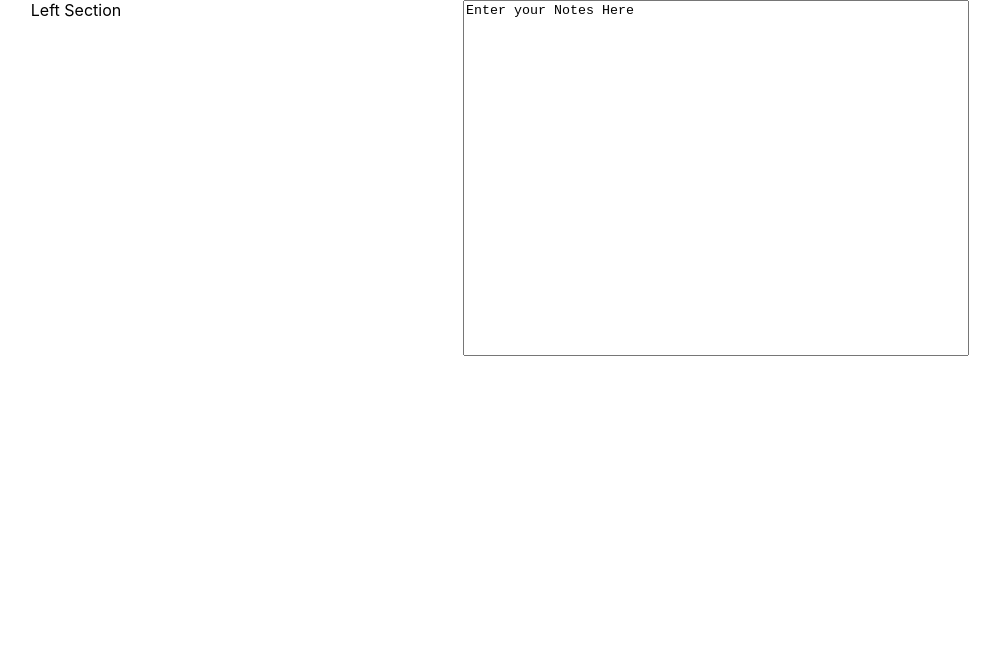
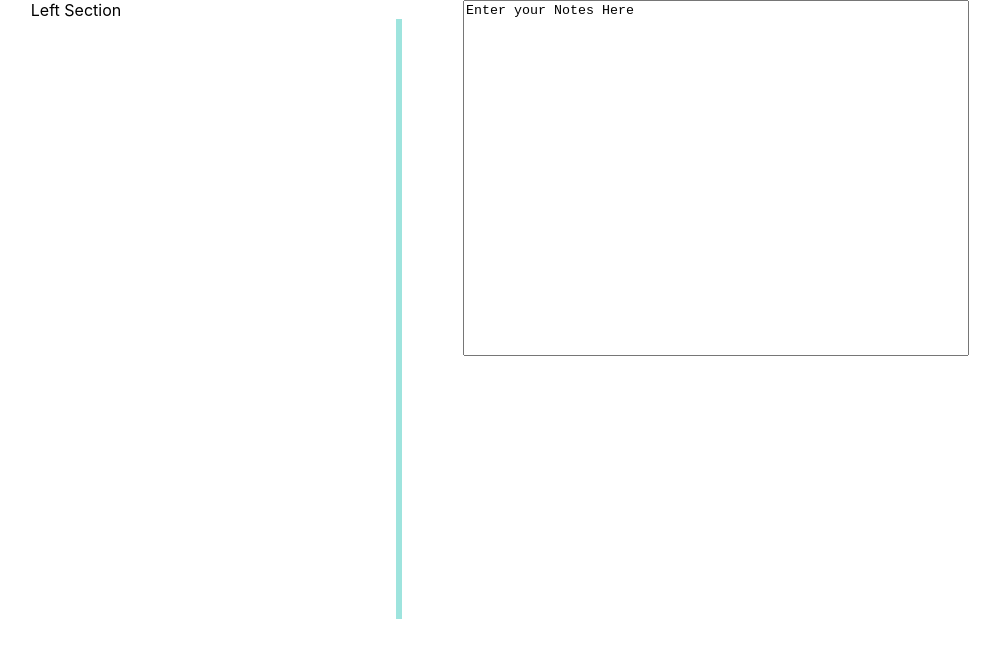
Before and after one commit to KartikHegde64bit/notefy, a React (Create React App) app: page / in a window 1280 px wide. Shown: the top 658 px of the page, without its empty margins (244-1244 px from the left). Built offline with nearby package versions, Linux system fonts and the light colour scheme.

Commit message:
partition added

```diff
--- a/src/App.css
+++ b/src/App.css
@@ -36,3 +36,18 @@
     transform: rotate(360deg);
   }
 }
+
+.verticalLine {
+    border-left: 6px solid rgb(158, 228, 222);
+    height: 600px;
+    margin-top: 1.5%;
+    margin-bottom: 1.5%;
+    position: absolute;
+    left: 50%;
+}
+
+.rightSectionBase {
+    width: "50%";
+    height: "100px";
+    float: "right";
+}
--- a/src/App.js
+++ b/src/App.js
@@ -6,10 +6,16 @@ function App() {
   return (
     <div className="App">
         <div style={{width: "100%"}}>
+            {/* Left section */}
             <div style={{width: "50%", height: "100px", float:"left"}}>
                 Left Section
             </div>
-            <div style={{width: "50%", height: "100px", float: "right"}}>
+
+            {/* Mid section */}
+            <div class="verticalLine"></div>
+
+            {/* Right section */}
+            <div class="rightSectionBase">
                 <NoteCard>
                 </NoteCard>
             </div>
```
